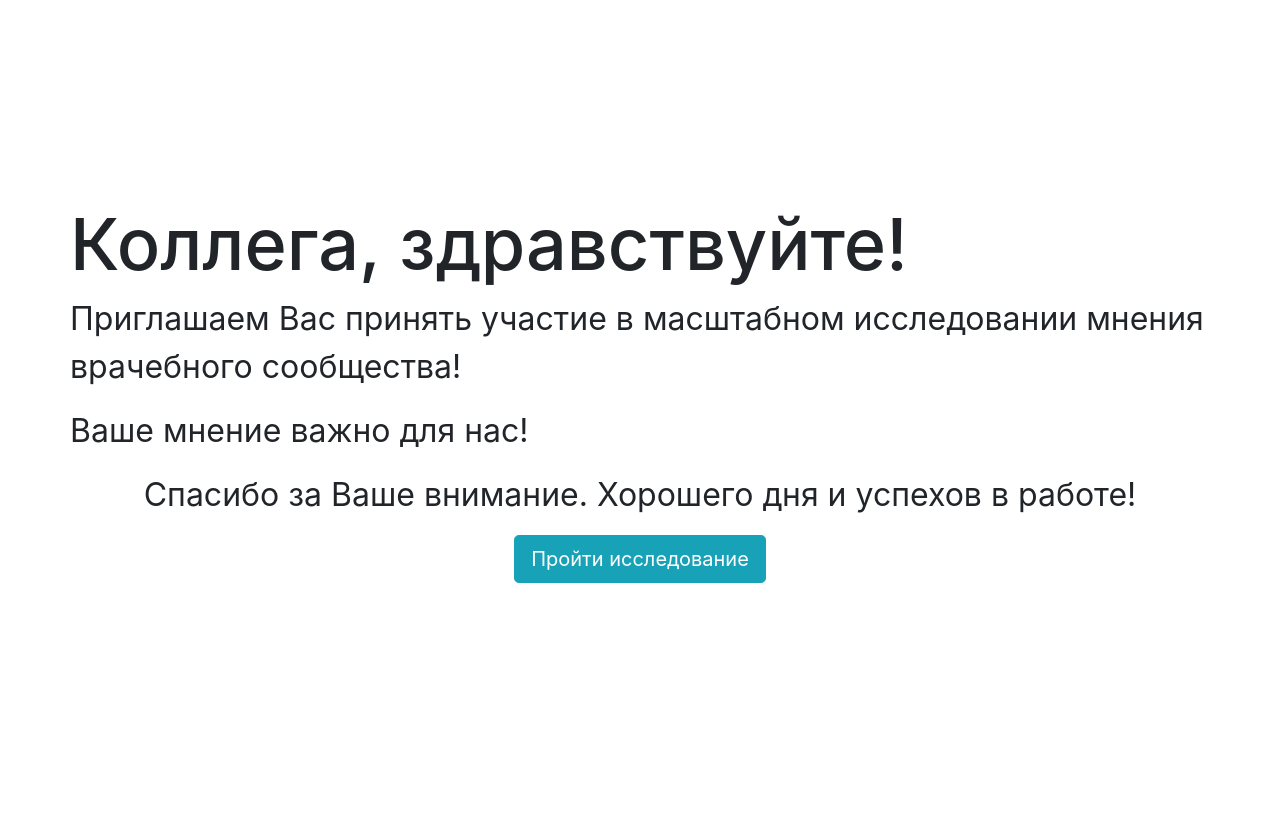
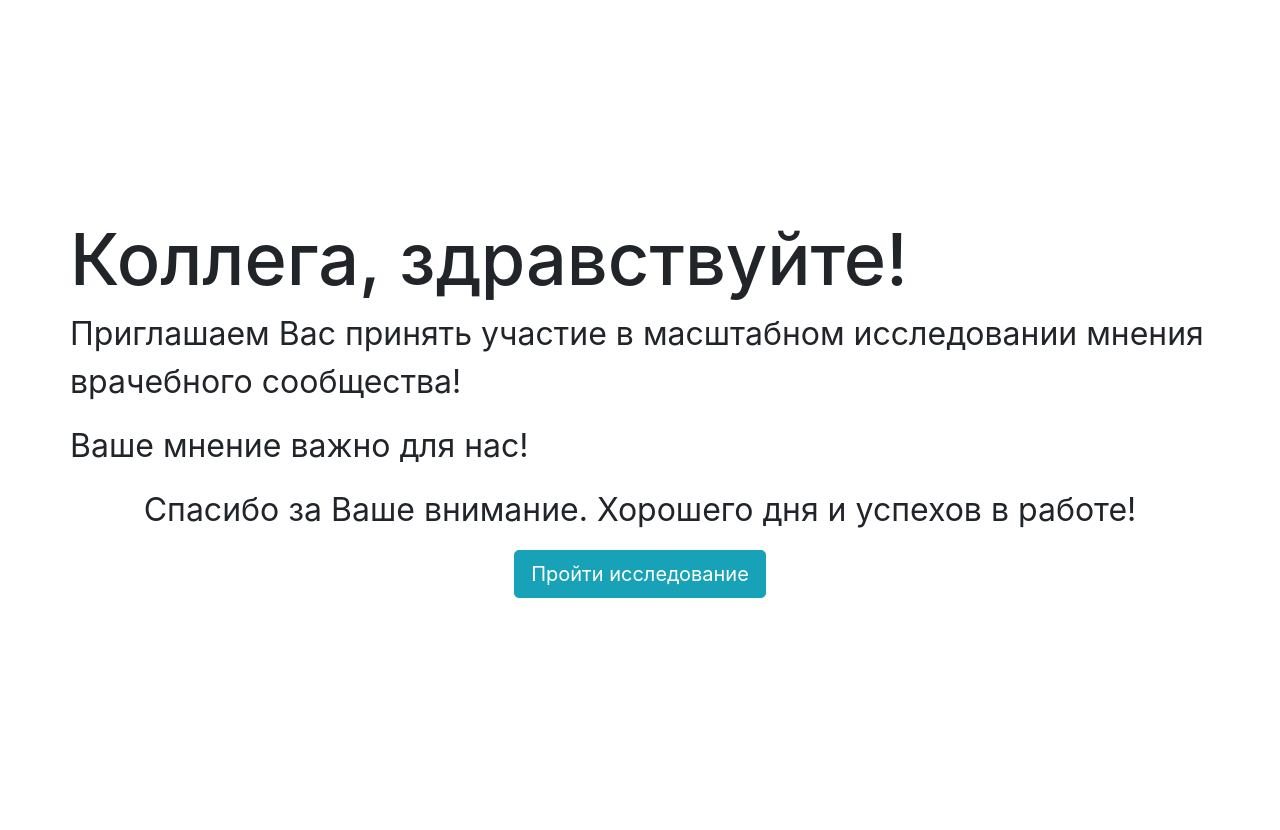
Before and after one commit to eyarijk/statistics, a PHP site: page / in a window 1280 px wide. Before the commit the page ends 583 px from the top, so only its background shows below. Run offline with PHP 8.4, Linux system fonts and the light colour scheme.

Commit message:
styles media

```diff
--- a/css/main.css
+++ b/css/main.css
@@ -22,3 +22,10 @@ body,html{
 .nav--buttons {
     margin-top: 40px;
 }
+
+@media screen and (max-height: 830px) {
+    .h-100 {
+        min-height: 830px;
+        height: auto !important;
+    }
+}
--- a/form.html
+++ b/form.html
@@ -431,14 +431,14 @@
                                     Специализированный сайт препарата или медицинского изделия
                                 </label>
                             </div>
+                        </div>
+                        <div class="col-md-6">
                             <div class="form-check variant--radio">
                                 <input class="form-check-input" type="checkbox" value="Специализированный сайт проблематики заболевания" name="step9[]" id="step9-7">
                                 <label class="form-check-label" for="step9-7">
                                     Специализированный сайт проблематики заболевания
                                 </label>
                             </div>
-                        </div>
-                        <div class="col-md-6">
                             <div class="form-check variant--radio">
                                 <input class="form-check-input" type="checkbox" value="Личная коммуникация с медицинским представителем" name="step9[]" id="step9-8">
                                 <label class="form-check-label" for="step9-8">
```
